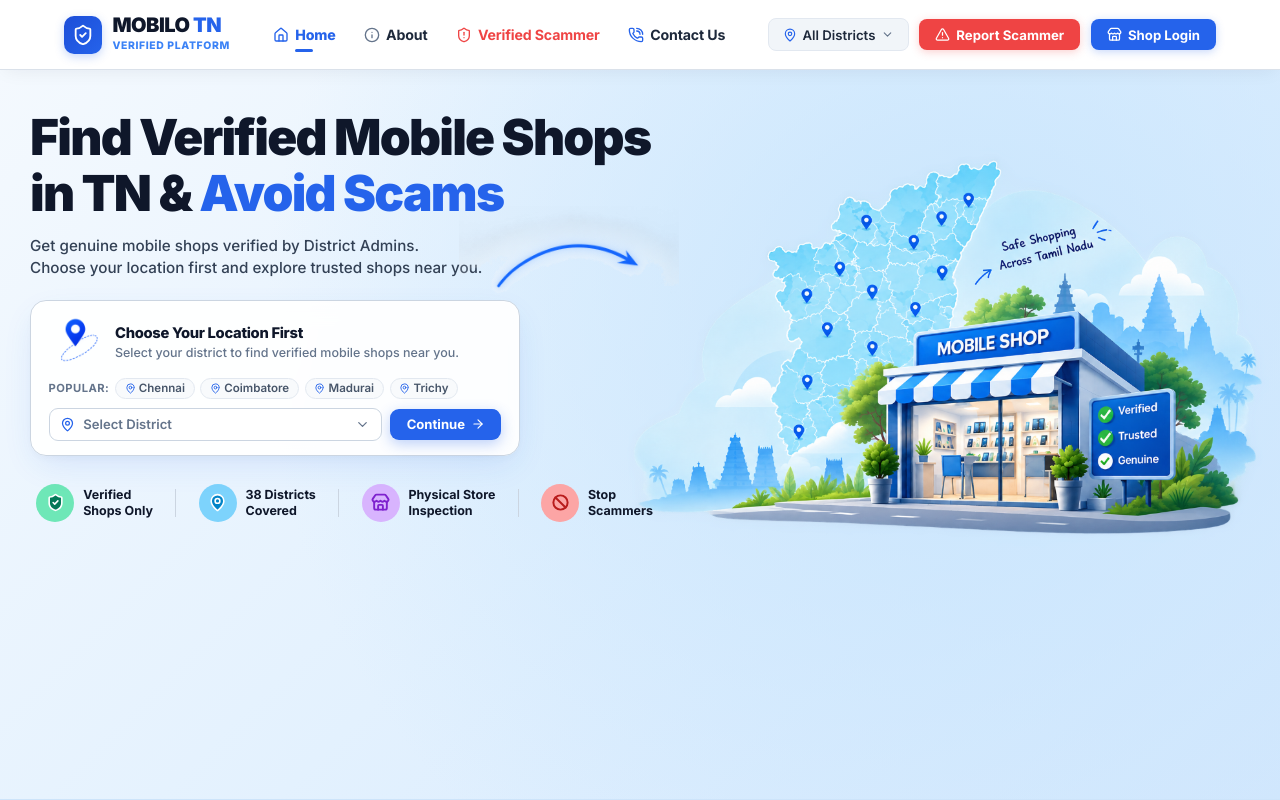
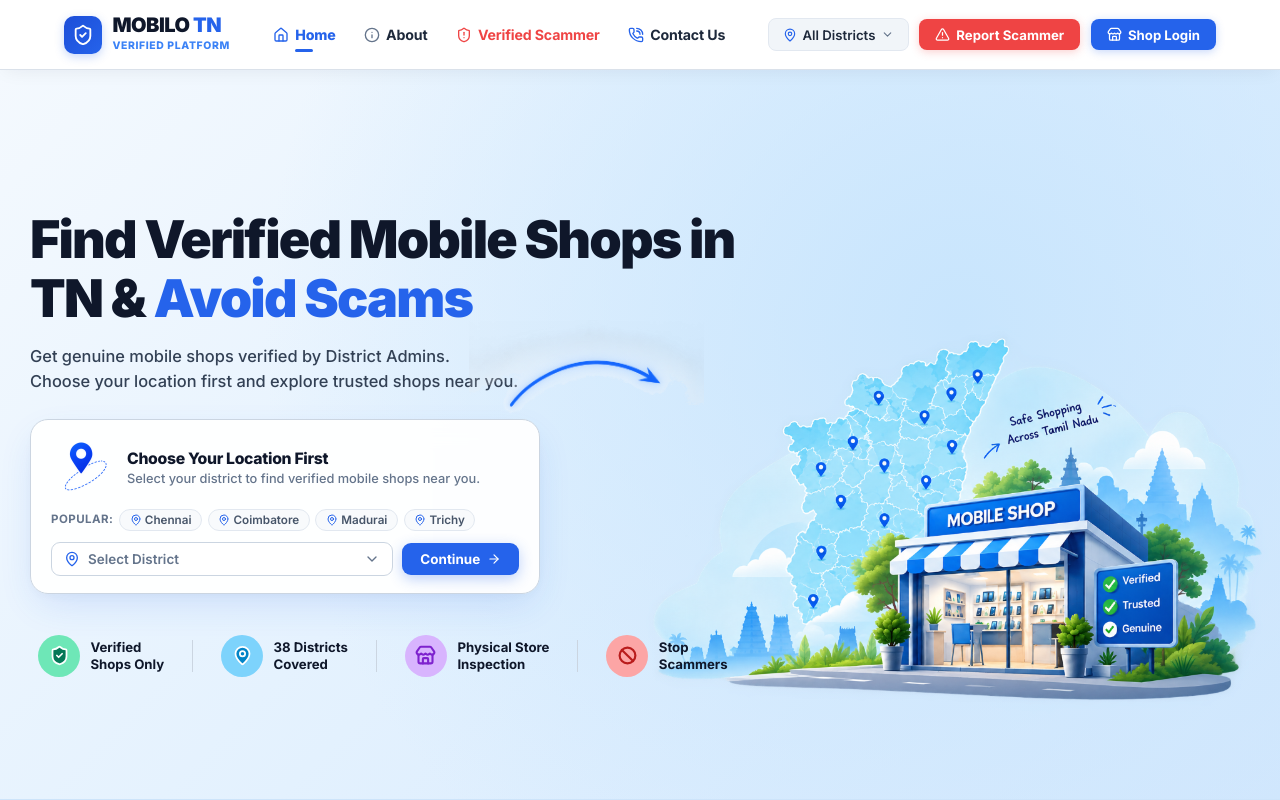
Before and after one commit to rhari720048-gif/mobilo-TN-, a React (Vite) app: page / in a window 1280 px wide. Shown: the top 800 px of the page. Built offline with nearby package versions, Linux system fonts and the light colour scheme.

Commit message:
Enlarge Hero section content & illustration image to fill viewport height cleanly

```diff
--- a/src/components/Hero.jsx
+++ b/src/components/Hero.jsx
@@ -56,7 +56,7 @@ export default function Hero({
           radial-gradient(circle at 75% 35%, #C8E5FD 0%, rgba(239, 247, 254, 0) 65%),
           linear-gradient(135deg, #F4F9FE 0%, #E3F1FE 50%, #D2E7FD 100%)
         `,
-        padding: '2.5rem 0 0 0',
+        padding: '3rem 0 0 0',
         minHeight: 'calc(100vh - 70px)',
         display: 'flex',
         flexDirection: 'column',
@@ -71,28 +71,32 @@ export default function Hero({
           width: '100%',
           margin: 0,
           paddingLeft: 'max(1.5rem, calc((100vw - 1220px) / 2))',
-          paddingRight: 0
+          paddingRight: 0,
+          flex: '1 1 auto',
+          display: 'flex',
+          alignItems: 'center'
         }}>
 
           {/* Main 2-Column Hero Grid */}
           <div style={{
             display: 'grid',
             gridTemplateColumns: '1fr',
-            gap: '1.5rem',
-            alignItems: 'flex-end'
+            gap: '2rem',
+            alignItems: 'flex-end',
+            width: '100%'
           }} className="hero-grid-layout">
 
             {/* Left Column - Content & Location Box */}
-            <div style={{ paddingRight: '1.5rem', paddingBottom: '1.25rem', zIndex: 30, position: 'relative' }} className="hero-left-content">
+            <div style={{ paddingRight: '1.5rem', paddingBottom: '1.5rem', zIndex: 30, position: 'relative' }} className="hero-left-content">
 
               {/* Main Headline */}
               <h1 style={{
-                fontSize: 'clamp(2.25rem, 4.2vw, 3.1rem)',
+                fontSize: 'clamp(2.35rem, 4.4vw, 3.25rem)',
                 color: '#0F172A',
                 lineHeight: 1.12,
                 fontWeight: 900,
                 letterSpacing: '-0.035em',
-                marginBottom: '0.85rem',
+                marginBottom: '1rem',
                 fontFamily: 'Inter, sans-serif'
               }}>
                 Find Verified Mobile Shops in TN & <span style={{ color: '#2563EB' }}>Avoid Scams</span>
@@ -100,11 +104,11 @@ export default function Hero({
 
               {/* Subtitle Description */}
               <p style={{
-                fontSize: '0.95rem',
+                fontSize: '1.025rem',
                 color: '#334155',
-                lineHeight: 1.5,
-                marginBottom: '1.25rem',
-                maxWidth: '540px',
+                lineHeight: 1.55,
+                marginBottom: '1.5rem',
+                maxWidth: '560px',
                 fontWeight: 500
               }}>
                 Get genuine mobile shops verified by District Admins. <br className="hide-mobile" />
@@ -115,30 +119,30 @@ export default function Hero({
               <div
                 className="location-card-glass"
                 style={{
-                  backgroundColor: 'rgba(255, 255, 255, 0.92)',
+                  backgroundColor: 'rgba(255, 255, 255, 0.94)',
                   backdropFilter: 'blur(12px)',
                   WebkitBackdropFilter: 'blur(12px)',
-                  borderRadius: '16px',
-                  padding: '0.85rem 1.1rem',
-                  boxShadow: '0 12px 35px -8px rgba(37, 99, 235, 0.14), 0 4px 12px -2px rgba(15, 23, 42, 0.04)',
+                  borderRadius: '18px',
+                  padding: '1.05rem 1.25rem',
+                  boxShadow: '0 14px 38px -8px rgba(37, 99, 235, 0.16), 0 4px 14px -2px rgba(15, 23, 42, 0.04)',
                   border: '1px solid #CBD5E1',
-                  marginBottom: '1.5rem',
-                  maxWidth: '490px',
+                  marginBottom: '2.25rem',
+                  maxWidth: '510px',
                   position: 'relative',
                   zIndex: 40,
                   transition: 'all 0.3s cubic-bezier(0.16, 1, 0.3, 1)'
                 }}
               >
 
-                {/* Curved Blue Doodle Arrow pointing directly towards Continue button - Adjusted */}
+                {/* Curved Blue Doodle Arrow pointing directly towards Continue button */}
                 <img
                   src="/blue_curved_arrow.png"
                   alt="Curved Blue Arrow"
                   style={{
                     position: 'absolute',
-                    top: '-95px',
-                    right: '-160px',
-                    width: '220px',
+                    top: '-100px',
+                    right: '-165px',
+                    width: '235px',
                     height: 'auto',
                     pointerEvents: 'none',
                     zIndex: 20
@@ -146,30 +150,30 @@ export default function Hero({
                   className="hide-mobile"
                 />
 
-                <div style={{ display: 'flex', alignItems: 'center', gap: '0.65rem', marginBottom: '0.45rem' }}>
+                <div style={{ display: 'flex', alignItems: 'center', gap: '0.75rem', marginBottom: '0.55rem' }}>
 
-                  {/* Location Map Pin Graphic Icon - Shifted Higher Up */}
+                  {/* Location Map Pin Graphic Icon */}
                   <div style={{ flexShrink: 0 }}>
                     <img
                       src="/location_pin_graphic.png"
                       alt="Location Pin Graphic"
-                      style={{ width: '56px', height: '56px', objectFit: 'contain', display: 'block', transform: 'translateY(-6px)' }}
+                      style={{ width: '64px', height: '64px', objectFit: 'contain', display: 'block', transform: 'translateY(-6px)' }}
                     />
                   </div>
 
                   <div>
-                    <h3 style={{ fontSize: '0.92rem', fontWeight: 800, color: '#0F172A', marginBottom: '0.1rem', lineHeight: 1.2 }}>
+                    <h3 style={{ fontSize: '0.985rem', fontWeight: 800, color: '#0F172A', marginBottom: '0.12rem', lineHeight: 1.2 }}>
                       Choose Your Location First
                     </h3>
-                    <p style={{ fontSize: '0.78rem', color: '#64748B', fontWeight: 500, lineHeight: 1.25 }}>
+                    <p style={{ fontSize: '0.8rem', color: '#64748B', fontWeight: 500, lineHeight: 1.25 }}>
                       Select your district to find verified mobile shops near you.
                     </p>
                   </div>
                 </div>
 
                 {/* Popular Quick Select Chips */}
-                <div style={{ display: 'flex', alignItems: 'center', gap: '0.35rem', marginBottom: '0.55rem', flexWrap: 'wrap' }}>
-                  <span style={{ fontSize: '0.7rem', color: '#64748B', fontWeight: 700, textTransform: 'uppercase', letterSpacing: '0.04em' }}>
+                <div style={{ display: 'flex', alignItems: 'center', gap: '0.35rem', marginBottom: '0.65rem', flexWrap: 'wrap' }}>
+                  <span style={{ fontSize: '0.72rem', color: '#64748B', fontWeight: 700, textTransform: 'uppercase', letterSpacing: '0.04em' }}>
                     Popular:
                   </span>
                   {['Chennai', 'Coimbatore', 'Madurai', 'Trichy'].map((districtName) => {
@@ -184,9 +188,9 @@ export default function Hero({
                           setSelectedTown("All Areas");
                         }}
                         style={{
-                          fontSize: '0.72rem',
+                          fontSize: '0.73rem',
                           fontWeight: 600,
-                          padding: '0.15rem 0.55rem',
+                          padding: '0.18rem 0.6rem',
                           borderRadius: '99px',
                           border: isChipSelected ? '1px solid #2563EB' : '1px solid #E2E8F0',
                           backgroundColor: isChipSelected ? '#EFF6FF' : '#F8FAFC',
@@ -199,7 +203,7 @@ export default function Hero({
                         }}
                         className="quick-chip-hover"
                       >
-                        <MapPin size={11} color="#2563EB" style={{ flexShrink: 0 }} />
+                        <MapPin size={12} color="#2563EB" style={{ flexShrink: 0 }} />
                         <span>{districtName}</span>
                       </button>
                     );
@@ -209,13 +213,13 @@ export default function Hero({
                 {/* District Select Input Row with Action Button */}
                 <div style={{
                   display: 'flex',
-                  gap: '0.5rem',
+                  gap: '0.55rem',
                   alignItems: 'center',
                   flexWrap: 'wrap'
                 }}>
                   <div
                     ref={dropdownRef}
-                    style={{ flex: 1, minWidth: '160px', position: 'relative' }}
+                    style={{ flex: 1, minWidth: '170px', position: 'relative' }}
                   >
                     {/* Custom Dropdown Trigger */}
                     <button
@@ -229,10 +233,10 @@ export default function Hero({
                         display: 'flex',
                         alignItems: 'center',
                         justifyContent: 'space-between',
-                        padding: '0.48rem 0.65rem 0.48rem 2.1rem',
+                        padding: '0.52rem 0.75rem 0.52rem 2.25rem',
                         borderRadius: '9px',
                         border: isOpen ? '1.5px solid #2563EB' : '1px solid #CBD5E1',
-                        fontSize: '0.82rem',
+                        fontSize: '0.84rem',
                         fontWeight: 600,
                         color: selectedDistrict === 'All Districts' ? '#64748B' : '#0F172A',
                         backgroundColor: '#FFFFFF',
@@ -243,12 +247,12 @@ export default function Hero({
                         position: 'relative'
                       }}
                     >
-                      <MapPin size={15} color="#2563EB" style={{ position: 'absolute', left: '0.65rem', pointerEvents: 'none' }} />
+                      <MapPin size={16} color="#2563EB" style={{ position: 'absolute', left: '0.75rem', pointerEvents: 'none' }} />
                       <span style={{ overflow: 'hidden', textOverflow: 'ellipsis', whiteSpace: 'nowrap', paddingRight: '0.5rem' }}>
                         {selectedDistrict === 'All Districts' ? 'Select District' : selectedDistrict}
                       </span>
                       <ChevronDown
-                        size={15}
+                        size={16}
                         color="#64748B"
                         style={{
                           flexShrink: 0,
@@ -266,7 +270,7 @@ export default function Hero({
                           top: 'calc(100% + 6px)',
                           left: 0,
                           width: '100%',
-                          minWidth: '230px',
+                          minWidth: '240px',
                           backgroundColor: '#FFFFFF',
                           borderRadius: '14px',
                           border: '1px solid #CBD5E1',
@@ -294,7 +298,7 @@ export default function Hero({
                             onChange={(e) => setSearchQuery(e.target.value)}
                             style={{
                               width: '100%',
-                              padding: '0.4rem 1.8rem 0.4rem 2rem',
+                              padding: '0.45rem 1.8rem 0.45rem 2rem',
                               borderRadius: '8px',
                               border: '1px solid #E2E8F0',
                               fontSize: '0.8rem',
@@ -328,7 +332,7 @@ export default function Hero({
                         {/* Scrollable District List */}
                         <div
                           style={{
-                            maxHeight: '200px',
+                            maxHeight: '210px',
                             overflowY: 'auto',
                             display: 'flex',
                             flexDirection: 'column',
@@ -352,9 +356,9 @@ export default function Hero({
                                     display: 'flex',
                                     alignItems: 'center',
                                     justifyContent: 'space-between',
-                                    padding: '0.45rem 0.65rem',
+                                    padding: '0.48rem 0.75rem',
                                     borderRadius: '7px',
-                                    fontSize: '0.8rem',
+                                    fontSize: '0.83rem',
                                     fontWeight: isSelected ? 700 : 500,
                                     color: isSelected ? '#2563EB' : '#334155',
                                     backgroundColor: isSelected ? '#EFF6FF' : 'transparent',
@@ -384,12 +388,12 @@ export default function Hero({
                       backgroundColor: '#2563EB',
                       color: '#FFFFFF',
                       fontWeight: 700,
-                      fontSize: '0.82rem',
-                      padding: '0.48rem 1.05rem',
+                      fontSize: '0.84rem',
+                      padding: '0.52rem 1.15rem',
                       borderRadius: '9px',
                       display: 'inline-flex',
                       alignItems: 'center',
-                      gap: '0.35rem',
+                      gap: '0.4rem',
                       boxShadow: '0 4px 14px rgba(37, 99, 235, 0.3)',
                       transition: 'all 0.2s ease',
                       flexShrink: 0
@@ -405,7 +409,7 @@ export default function Hero({
               <div style={{
                 display: 'flex',
                 alignItems: 'center',
-                gap: '0.85rem',
+                gap: '1rem',
                 width: 'max-content',
                 maxWidth: 'none',
                 flexWrap: 'nowrap',
@@ -414,86 +418,86 @@ export default function Hero({
               }}>
 
                 {/* Feature 1 - Verified Shops Only */}
-                <div className="feature-badge-hover" style={{ display: 'flex', alignItems: 'center', gap: '0.55rem' }}>
+                <div className="feature-badge-hover" style={{ display: 'flex', alignItems: 'center', gap: '0.65rem' }}>
                   <div className="badge-circle-icon" style={{
                     backgroundColor: '#6EE7B7',
-                    width: '38px',
-                    height: '38px',
+                    width: '42px',
+                    height: '42px',
                     borderRadius: '50%',
                     display: 'flex',
                     alignItems: 'center',
                     justifyContent: 'center',
                     flexShrink: 0
                   }}>
-                    <ShieldCheck size={19} color="#FFFFFF" fill="#047857" />
+                    <ShieldCheck size={21} color="#FFFFFF" fill="#047857" />
                   </div>
-                  <span style={{ fontSize: '0.78rem', fontWeight: 700, color: '#0F172A', lineHeight: 1.25, fontFamily: 'Inter, sans-serif' }}>
+                  <span style={{ fontSize: '0.825rem', fontWeight: 700, color: '#0F172A', lineHeight: 1.25, fontFamily: 'Inter, sans-serif' }}>
                     Verified <br />Shops Only
                   </span>
                 </div>
 
-                <div style={{ height: '28px', width: '1px', backgroundColor: '#CBD5E1', margin: '0 0.15rem' }} className="hide-mobile" />
+                <div style={{ height: '32px', width: '1px', backgroundColor: '#CBD5E1', margin: '0 0.25rem' }} className="hide-mobile" />
 
                 {/* Feature 2 - 38 Districts Covered */}
-                <div className="feature-badge-hover" style={{ display: 'flex', alignItems: 'center', gap: '0.55rem' }}>
+                <div className="feature-badge-hover" style={{ display: 'flex', alignItems: 'center', gap: '0.65rem' }}>
                   <div className="badge-circle-icon" style={{
                     backgroundColor: '#7DD3FC',
-                    width: '38px',
-                    height: '38px',
+                    width: '42px',
+                    height: '42px',
                     borderRadius: '50%',
                     display: 'flex',
                     alignItems: 'center',
                     justifyContent: 'center',
                     flexShrink: 0
                   }}>
-                    <MapPin size={19} color="#FFFFFF" fill="#0284C7" />
+                    <MapPin size={21} color="#FFFFFF" fill="#0284C7" />
                   </div>
-                  <span style={{ fontSize: '0.78rem', fontWeight: 700, color: '#0F172A', lineHeight: 1.25, fontFamily: 'Inter, sans-serif' }}>
+                  <span style={{ fontSize: '0.825rem', fontWeight: 700, color: '#0F172A', lineHeight: 1.25, fontFamily: 'Inter, sans-serif' }}>
                     38 Districts <br />Covered
                   </span>
                 </div>
 
-                <div style={{ height: '28px', width: '1px', backgroundColor: '#CBD5E1', margin: '0 0.15rem' }} className="hide-mobile" />
+                <div style={{ height: '32px', width: '1px', backgroundColor: '#CBD5E1', margin: '0 0.25rem' }} className="hide-mobile" />
 
                 {/* Feature 3 - Physical Store Inspection */}
-                <div className="feature-badge-hover" style={{ display: 'flex', alignItems: 'center', gap: '0.55rem' }}>
+                <div className="feature-badge-hover" style={{ display: 'flex', alignItems: 'center', gap: '0.65rem' }}>
                   <div className="badge-circle-icon" style={{
                     backgroundColor: '#D8B4FE',
-                    width: '38px',
-                    height: '38px',
+                    width: '42px',
+                    height: '42px',
                     borderRadius: '50%',
                     display: 'flex',
                     alignItems: 'center',
                     justifyContent: 'center',
                     flexShrink: 0
                   }}>
-                    <Store size={19} color="#7E22CE" strokeWidth={2.4} />
+                    <Store size={21} color="#7E22CE" strokeWidth={2.4} />
                   </div>
-                  <span style={{ fontSize: '0.78rem', fontWeight: 700, color: '#0F172A', lineHeight: 1.25, fontFamily: 'Inter, sans-serif' }}>
+                  <span style={{ fontSize: '0.825rem', fontWeight: 700, color: '#0F172A', lineHeight: 1.25, fontFamily: 'Inter, sans-serif' }}>
                     Physical Store <br />Inspection
                   </span>
                 </div>
 
-                <div style={{ height: '28px', width: '1px', backgroundColor: '#CBD5E1', margin: '0 0.15rem' }} className="hide-mobile" />
+                <div style={{ height: '32px', width: '1px', backgroundColor: '#CBD5E1', margin: '0 0.25rem' }} className="hide-mobile" />
 
                 {/* Feature 4 - Stop Scammers */}
-                <div className="feature-badge-hover" style={{ display: 'flex', alignItems: 'center', gap: '0.55rem' }}>
+                <div className="feature-badge-hover" style={{ display: 'flex', alignItems: 'center', gap: '0.65rem' }}>
                   <div className="badge-circle-icon" style={{
                     backgroundColor: '#FCA5A5',
-                    width: '38px',
-                    height: '38px',
+                    width: '42px',
+                    height: '42px',
                     borderRadius: '50%',
                     display: 'flex',
                     alignItems: 'center',
                     justifyContent: 'center',
                     flexShrink: 0
                   }}>
-                    <svg width="19" height="19" viewBox="0 0 24 24" fill="none" stroke="#B91C1C" strokeWidth="2.5" strokeLinecap="round" strokeLinejoin="round">
+                    <svg width="21" height="21" viewBox="0 0 24 24" fill="none" stroke="#B91C1C" strokeWidth="2.5" strokeLinecap="round" strokeLinejoin="round">
                       <circle cx="12" cy="12" r="9" />
                       <line x1="5.6" y1="5.6" x2="18.4" y2="18.4" />
                     </svg>
                   </div>
-                  <span style={{ fontSize: '0.78rem', fontWeight: 700, color: '#0F172A', lineHeight: 1.25, fontFamily: 'Inter, sans-serif' }}>
+                  <span style={{ fontSize: '0.825rem', fontWeight: 700, color: '#0F172A', lineHeight: 1.25, fontFamily: 'Inter, sans-serif' }}>
                     Stop <br />Scammers
                   </span>
                 </div>
@@ -502,7 +506,7 @@ export default function Hero({
 
             </div>
 
-            {/* Right Column - Illustration Image */}
+            {/* Right Column - Larger Illustration Image Flush at Bottom */}
             <div style={{
               position: 'relative',
               display: 'flex',
@@ -510,22 +514,22 @@ export default function Hero({
               justifyContent: 'flex-end',
               width: '100%',
               overflow: 'visible',
-              marginBottom: '-3px'
+              marginBottom: '-2px'
             }} className="hero-img-col">
               <img
                 src="/hero_illustration.png"
                 alt="Tamil Nadu Verified Mobile Shops Map & Storefront"
                 style={{
-                  width: '106%',
-                  maxWidth: '940px',
+                  width: '114%',
+                  maxWidth: '1040px',
                   height: 'auto',
                   display: 'block',
                   marginLeft: 'auto',
                   marginRight: 0,
-                  marginTop: '-5.25rem',
-                  transform: 'scale(1.09) translate(-10px, -10px)',
+                  marginTop: '-6.5rem',
+                  transform: 'scale(1.15) translate(-10px, 4px)',
                   transformOrigin: 'right bottom',
-                  marginBottom: '-12px',
+                  marginBottom: '-2px',
                   objectFit: 'contain',
                   objectPosition: 'right bottom'
                 }}
@@ -539,13 +543,13 @@ export default function Hero({
         <style>{`
           @media (min-width: 992px) {
             .hero-grid-layout {
-              grid-template-columns: 1fr 1.1fr !important;
+              grid-template-columns: 1fr 1.15fr !important;
             }
           }
           @media (max-width: 991px) {
             .hero-left-content {
               padding-right: 1.25rem !important;
-              padding-bottom: 1rem !important;
+              padding-bottom: 1.25rem !important;
             }
             .hero-img-col {
               justify-content: center !important;
@@ -557,7 +561,7 @@ export default function Hero({
           }
           .location-card-glass:hover {
             transform: translateY(-3px) !important;
-            box-shadow: 0 16px 36px -8px rgba(37, 99, 235, 0.18) !important;
+            box-shadow: 0 18px 42px -10px rgba(37, 99, 235, 0.2) !important;
             border-color: #93C5FD !important;
           }
           .quick-chip-hover:hover {
@@ -568,17 +572,17 @@ export default function Hero({
           }
           .feature-badge-hover {
             transition: all 0.25s cubic-bezier(0.16, 1, 0.3, 1) !important;
-            padding: 0.25rem 0.4rem;
-            border-radius: 10px;
+            padding: 0.3rem 0.5rem;
+            border-radius: 12px;
             cursor: default;
           }
           .feature-badge-hover:hover {
-            transform: translateY(-2px) !important;
+            transform: translateY(-3px) !important;
             background-color: rgba(255, 255, 255, 0.75) !important;
-            box-shadow: 0 6px 14px -4px rgba(37, 99, 235, 0.1) !important;
+            box-shadow: 0 8px 18px -4px rgba(37, 99, 235, 0.12) !important;
           }
           .feature-badge-hover:hover .badge-circle-icon {
-            transform: scale(1.06) !important;
+            transform: scale(1.08) !important;
           }
           .badge-circle-icon {
             transition: transform 0.25s ease !important;
@@ -588,7 +592,7 @@ export default function Hero({
             color: #1D4ED8 !important;
           }
           .custom-dropdown-scrollbar::-webkit-scrollbar {
-            width: 5px;
+            width: 6px;
           }
           .custom-dropdown-scrollbar::-webkit-scrollbar-track {
             background: #F8FAFC;
@@ -612,20 +616,20 @@ export default function Hero({
       <div style={{
         backgroundColor: '#FFFFFF',
         borderBottom: '1px solid #F1F5F9',
-        padding: '0.6rem 1.25rem',
+        padding: '0.75rem 1.5rem',
         display: 'flex',
         alignItems: 'center',
         justifyContent: 'center',
         gap: '1.25rem',
-        fontSize: '0.8rem',
+        fontSize: '0.835rem',
         color: '#64748B',
         fontWeight: 600,
         flexWrap: 'wrap'
       }}>
-        <div style={{ width: '60px', height: '1px', background: 'linear-gradient(90deg, transparent 0%, #CBD5E1 100%)' }} className="hide-mobile" />
+        <div style={{ width: '70px', height: '1px', background: 'linear-gradient(90deg, transparent 0%, #CBD5E1 100%)' }} className="hide-mobile" />
 
-        <div style={{ display: 'flex', alignItems: 'center', gap: '0.4rem' }}>
-          <ShieldCheck size={15} color="#2563EB" />
+        <div style={{ display: 'flex', alignItems: 'center', gap: '0.45rem' }}>
+          <ShieldCheck size={16} color="#2563EB" />
           <span style={{ color: '#334155', fontWeight: 600 }}>Verified Shops</span>
         </div>
 
@@ -641,7 +645,7 @@ export default function Hero({
           A Trusted Tamil Nadu
         </div>
 
-        <div style={{ width: '60px', height: '1px', background: 'linear-gradient(90deg, #CBD5E1 0%, transparent 100%)' }} className="hide-mobile" />
+        <div style={{ width: '70px', height: '1px', background: 'linear-gradient(90deg, #CBD5E1 0%, transparent 100%)' }} className="hide-mobile" />
       </div>
     </>
   );
```
